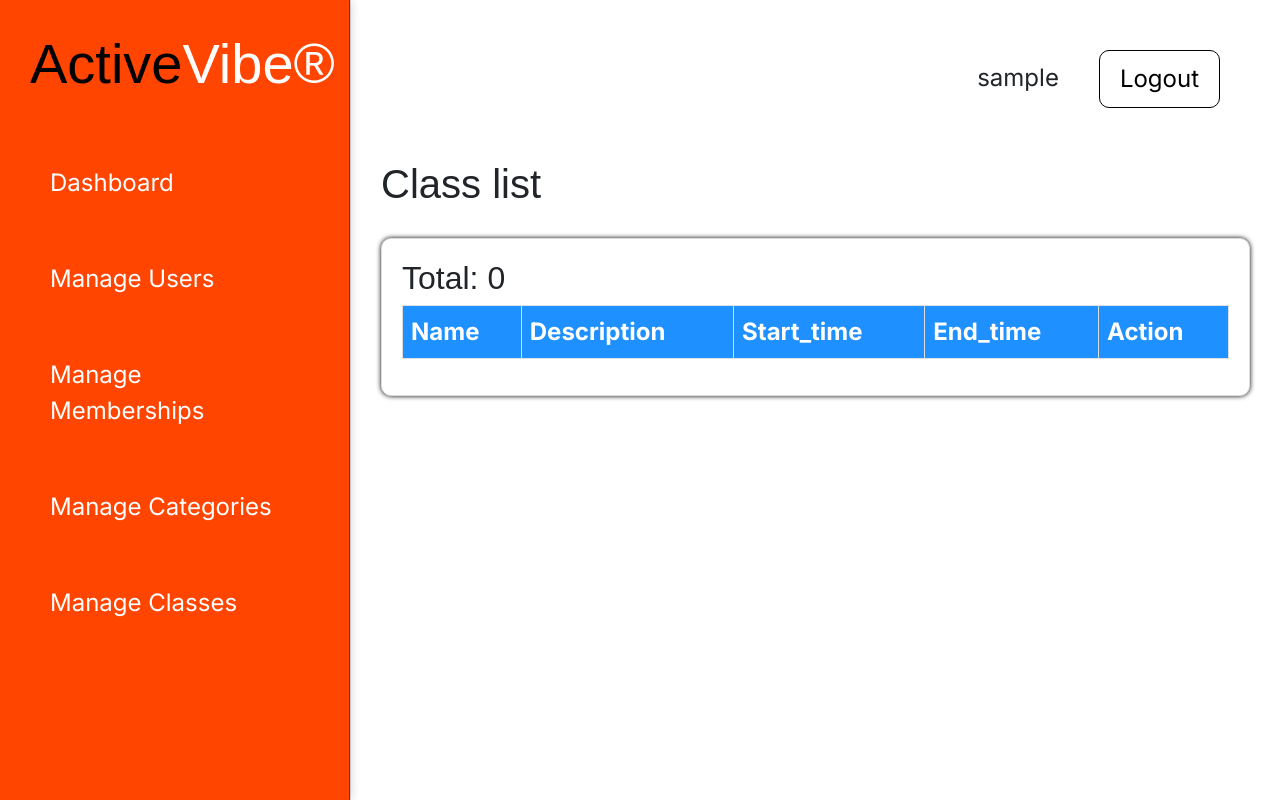
After one commit to Peeradech01/ActiveVibe_Project, a Django app: page /manage/class/ in a window 1280 px wide. The commit adds this page. Run offline with Django 5.2, Linux system fonts and the light colour scheme; the visitor is signed in with stand-in values (Sample User, id 1); lists and menus that the app fills with data are empty; some web fonts are replaced.

Commit message:
Boom!!!!!

```diff
--- /dev/null
+++ b/Projectors/fitnessmanagement/fitness/templates/admin/manage_class.html
@@ -0,0 +1,41 @@
+{% extends 'admin_layout.html' %}
+
+{% load static %}
+
+{% block title %}
+Manage membership
+{% endblock %}
+
+{% block content %}
+    <h1  class="content-h1 font1">Class list</h1>
+    <div class="centered-div">
+        <h2 style="float: left" class="font1">Total: {{ class_list|length }}</h2>
+        <table class="table table-striped table-bordered">
+            <thead>
+                <tr>
+                    <th>Name</th>
+                    <th>Description</th>
+                    <th>Start_time</th>
+                    <th>End_time</th>
+                    <th>Action</th>
+                </tr>
+            </thead>
+            <tbody>
+                {% for class in class_list %}
+                <tr>
+                    <td>{{ class.name }}</td>
+                    <td>{{ class.description }}</td>
+                    <td>{{ class.start_time }}</td>
+                    <td>{{ class.end_time }}</td>
+                    <td style="text-align: center;">
+                        <a href="" class="btn btn-warning">Edit</a>
+                        <a href="" class="btn btn-danger">Delete</a>
+                    </td>
+                </tr>
+                {% endfor %}
+            </tbody>
+        </table>
+    </div>
+{% endblock %}
+{% block script %}
+{% endblock %}
--- a/Projectors/fitnessmanagement/fitness/templates/admin/manage_membership.html
+++ b/Projectors/fitnessmanagement/fitness/templates/admin/manage_membership.html
@@ -8,6 +8,7 @@ Manage membership
 
 {% block content %}
     <h1  class="content-h1 font1">Membership list</h1>
+    <a href="{% url 'create-membership' %}" class="btn btn-success">Create</a>
     <div class="centered-div">
         <h2 style="float: left" class="font1">Total: {{ membership_list|length }}</h2>
         <table class="table table-striped table-bordered">
@@ -28,7 +29,7 @@ Manage membership
                     <td>{{ membership.duration_display }}</td>
                     <td>{{ membership.price }} ฿</td>
                     <td style="text-align: center;">
-                        <a href="" class="btn btn-warning">Edit</a>
+                        <a href="{% url 'edit-membership' %}" class="btn btn-warning">Edit</a>
                         <a href="" class="btn btn-danger">Delete</a>
                     </td>
                 </tr>
--- a/Projectors/fitnessmanagement/fitness/templates/sidebar.html
+++ b/Projectors/fitnessmanagement/fitness/templates/sidebar.html
@@ -72,10 +72,10 @@
                 <a class="nav-link" href="{% url 'manage-membership' %}">Manage Memberships</a>
             </li>
             <li class="nav-item">
-                <a class="nav-link" href="#">Manage Categories</a>
+                <a class="nav-link" href="{% url 'manage-category' %}">Manage Categories</a>
             </li>
             <li class="nav-item">
-                <a class="nav-link" href="#">Manage Classes</a>
+                <a class="nav-link" href="{% url 'manage-class' %}">Manage Classes</a>
             </li>
         </ul>
         <a class="nav-link bth" href="{% url 'index' %}"><ion-icon name="arrow-back-outline"></ion-icon> Back to Home</a>
--- a/Projectors/fitnessmanagement/fitness/urls.py
+++ b/Projectors/fitnessmanagement/fitness/urls.py
@@ -19,4 +19,9 @@ urlpatterns = [
     path('manage/user/', ManageUserView.as_view(), name='manage-user'), # Manage user
     path('manage/user/delete/id:<int:pk>/', DeleteUserView.as_view(), name='delete-user'), # Delete user
     path('manage/membership/', ManageMembershipView.as_view(), name='manage-membership'), # Manage membership
+    path('manage/category/', ManageCategoryView.as_view(), name='manage-category'), # Manage Category
+    path('manage/class/', ManageClassView.as_view(), name='manage-class'), # Manage Class
+    path('manage/create_membership/', CreateMembershipView.as_view(), name='create-membership'), # Manage create membership
+    path('manage/edit_membership/', EditMembershipView.as_view(), name='edit-membership'), # Manage edit membership
+    path('manage/create_category/', CreateCategoryView.as_view(), name='create-category'), # Manage create category
 ]
--- a/Projectors/fitnessmanagement/fitness/views.py
+++ b/Projectors/fitnessmanagement/fitness/views.py
@@ -13,7 +13,7 @@ from django import forms
 from fitness.models import *
 from .forms import LoginForm
 from django.contrib.auth.models import Group
-from .forms import LoginForm, EditProfileForm, RegistrationForm
+from .forms import LoginForm, EditProfileForm, RegistrationForm, RegistrationMemberForm
 
 # Index page
 class IndexView(View):
@@ -84,7 +84,17 @@ class MembershipView(LoginRequiredMixin, View):
 #Membership form
 class MembershipFormView(LoginRequiredMixin, View):
     def get(self, request):
+        form = RegistrationMemberForm()
+        context = {'form':form}
+        print('this method get')
+        return render(request, 'user/membership_form.html', context)
+    def post(self, request):
+        print("this method post")
+        form = RegistrationMemberForm(request.POST)
+        user = form.save()
+        print(user)
         return render(request, 'user/membership_form.html')
+
 
 #Fitnes class page
 class FitnessClassView(LoginRequiredMixin, View):
@@ -197,3 +207,32 @@ class ManageMembershipView(LoginRequiredMixin, View):
                 membership.duration_display = f"{membership.duration} month"
         context = {'membership_list': membership_list}
         return render(request, 'admin/manage_membership.html', context)
+
+# Manage category page
+class ManageCategoryView(LoginRequiredMixin, View):
+    def get(self, request):
+        category_list = Category.objects.all()
+        context = {'category_list':category_list}
+        return render(request, 'admin/manage_category.html', context)
+
+# Manage class page
+class ManageClassView(LoginRequiredMixin, View):
+    def get(self, request):
+        class_list = Category.objects.all()
+        context = {'category_list':class_list}
+        return render(request, 'admin/manage_class.html', context)
+
+# Manage create membership
+class CreateMembershipView(LoginRequiredMixin, View):
+    def get(self, request):
+        return render(request, 'admin/create_membership.html')
+
+# Manage edit membership
+class EditMembershipView(LoginRequiredMixin, View):
+    def get(self, request):
+        return render(request, 'admin/edit_membership.html')
+
+# Manage create category
+class CreateCategoryView(LoginRequiredMixin, View):
+    def get(self, request):
+        return render(request, 'admin/create_category.html')
--- a/Projectors/fitnessmanagement/fitnessmanagement/settings.py
+++ b/Projectors/fitnessmanagement/fitnessmanagement/settings.py
@@ -55,7 +55,7 @@ DATABASES = {
         "ENGINE": "django.db.backends.postgresql",
         "NAME": "fitness_db2",
         "USER": "postgres",
-        "PASSWORD": "0000",
+        "PASSWORD": "246810",
         "HOST": "localhost",
         "PORT": "5432",
     }
```
Also changed, not shown: Projectors/fitnessmanagement/fitness/forms.py (+17 -0 lines), Projectors/fitnessmanagement/fitness/templates/admin/create_category.html (added, +15 -0 lines), Projectors/fitnessmanagement/fitness/templates/admin/create_membership.html (added, +16 -0 lines), Projectors/fitnessmanagement/fitness/templates/admin/edit_membership.html (added, +16 -0 lines), Projectors/fitnessmanagement/fitness/templates/admin/manage_category.html (added, +38 -0 lines), Projectors/fitnessmanagement/fitness/templates/user/membership_form.html (+10 -4 lines).
